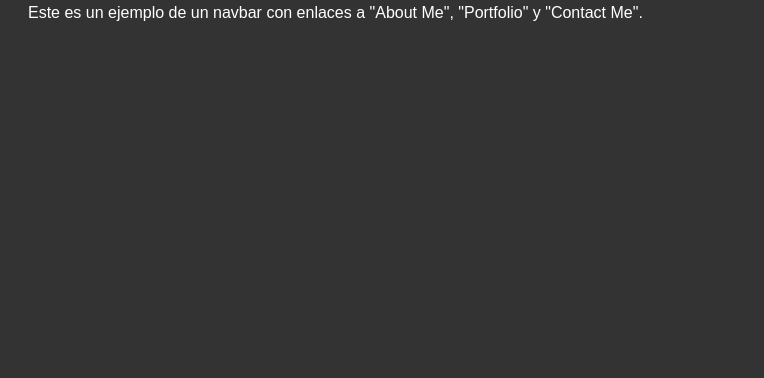
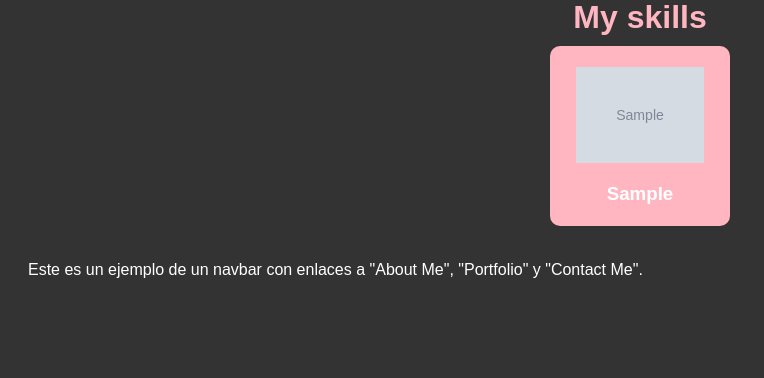
Before and after one commit to AmirDanielBenitez/web_cv_amirbenitez, a Django app: template core/templates/core/home_page.html in a window 1280 px wide. Shown: the part 422-800 px from the top of the page, without its empty margins (0-764 px from the left). Run offline with Django 4.2, Linux system fonts and the light colour scheme; tables that the repository leaves empty hold one stand-in row (values such as "Sample post"); the template is opened without the code that fills it: values that come from a table or form of the project are taken from there, most other values are stand-ins (such as "Sample title", 1, 10 or a date in 2020); grey boxes marked "Sample" are stand-in pictures.

Commit message:
feat: Design and implement My Skills items

```diff
--- a/core/static/core/styles.css
+++ b/core/static/core/styles.css
@@ -1,6 +1,7 @@
 :root {
     --main-color: #ffb6c1;
     --background-color: #333;
+    --background-item-color: #565555;
 }
 
 body {
@@ -34,6 +35,10 @@ color: white;
 .highlight{
     color: #ffb6c1;
    font-size: 1.5em;
+}
+
+.highlight-color{
+    color: #ffb6c1;
 }
 
 .description-card{
@@ -143,6 +148,40 @@ p {
     line-height: 25px;
 }
 
+.my-skills{
+    display: flex;
+    flex-direction: column;
+    align-items: center;
+    margin: 20px 0 0 0;
+}
+.my-skills-content{
+    display: flex;
+    flex-wrap: wrap;
+    justify-content: center;
+}
+
+.skill-item{
+    display: flex;
+    justify-content: space-evenly;
+    flex-direction: column;
+    justify-items: center;
+    align-items: center;
+    width: 180px;
+    height: 180px;
+    margin: 10px;
+    border-radius: 10px;
+    background-color: var(--background-item-color);
+}
+
+.skill-item[main="True"]{
+    background-color: var(--main-color);
+}
+
+.skill-picture{
+    height: auto;
+    width: 8em;
+}
+
 @media screen and (max-width: 768px) {
     .description-card {
         flex-direction: column;
@@ -160,4 +199,11 @@ p {
     .social-link{
         margin: 0 10px;
     }
+    .skill-item{
+        height: 5.5em;
+        width: 5.5em;
+    }
+    .skill-picture{
+        width: 3em;
+    }
 }
--- a/core/templates/core/home_page.html
+++ b/core/templates/core/home_page.html
@@ -2,18 +2,18 @@
 <div class="description-card">
   <div class="description-left-column">
     <h1>I'm <span class="highlight">{{name}}</span></h1>
-    <h3 class="short-description">{{  short_description }}</h3>
+    <h3 class="short-description">{{  personal_data.short_description }}</h3>
     <h3 class="highlight"> About me </h3>
     <div class= "about-me">
       <hr class="line-horizontal"></hr>
-      <p class="about-me-content">{{  about_me }}</p>
+      <p class="about-me-content">{{  personal_data.about_me }}</p>
     </div>
     <a class="rounded-line-button separator" href="mailto:{{contact_data.email}}?subject=Developer {{name}}">Contact me</a>
   </div>
   <div class="description-right">
     <img
       class="profile-picture"
-      src="/media/profile/cv_picture_only.png"
+      src="/media/{{ personal_data.profile_picture }}"
       alt="Profile picture"
     />
     <div class="social-media">
@@ -34,4 +34,19 @@
     </div>
   </div>
 </div>
+<div class="my-skills">
+  <h1 class="highlight-color"> My skills </h1>
+  <div class="my-skills-content">
+    {% for skill in skills %}
+    <div class="skill-item" main="{{skill.main_skill}}">
+      <img
+      class="skill-picture"
+      src="/media/{{skill.logo}}"
+      alt="{{skill.skill}}"
+    />
+    <h3>{{skill.skill}}</h3>
+    </div>
+    {% endfor %}
+  </div>
+</div>
 {% endblock content %}
```
Also changed, not shown: core/views.py (+4 -3 lines).
